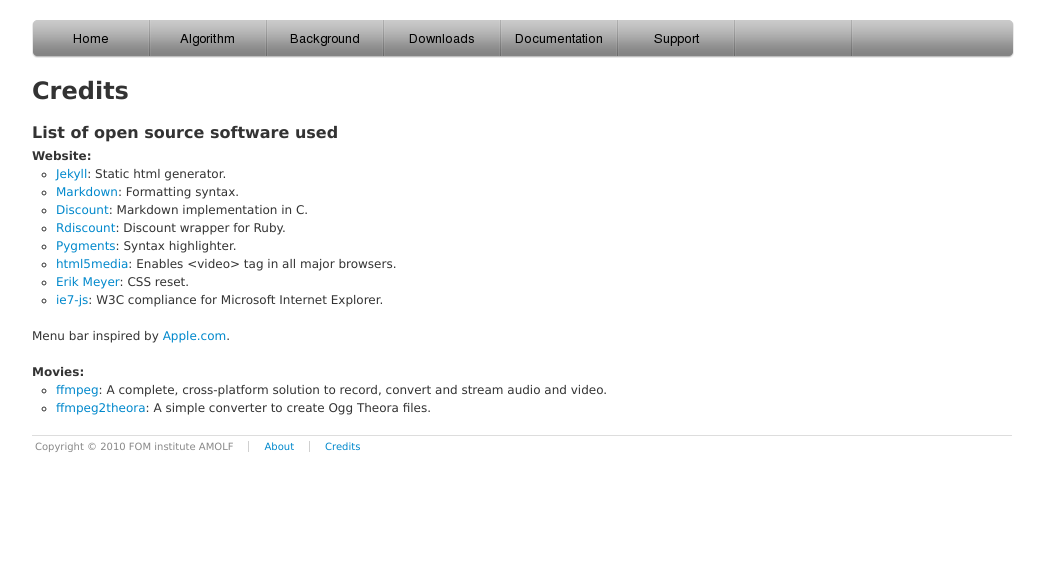
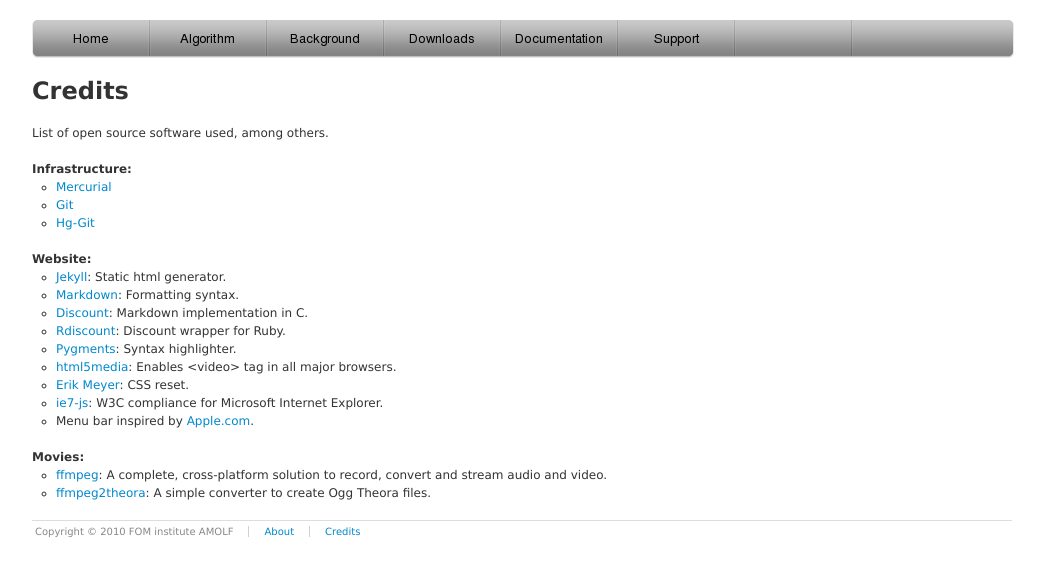
Before and after one commit to maxbetjes/maxbetjes.github.io, a Jekyll site: the page credits.html, which Jekyll copies as it is, in a window 1280 px wide. Shown: the top 576 px of the page, without its empty margins (118-1163 px from the left). Built offline with Jekyll 4.4.1, drawn with Linux system fonts in a browser that asks for light colours; Markdown is read by kramdown in place of the engine named in the settings.

Commit message:
Update credits.

```diff
--- a/credits.html
+++ b/credits.html
@@ -33,7 +33,16 @@
 
 <div id="container">
 <h1>Credits</h1>
-<h2>List of open source software used</h2>
+<p>List of open source software used, among others.</p>
+
+<h3>Infrastructure:</h3>
+
+<ul>
+<li><a href="http://mercurial.selenic.com/">Mercurial</a></li>
+<li><a href="http://git-scm.com/">Git</a></li>
+<li><a href="http://hg-git.github.com/">Hg-Git</a></li>
+</ul>
+
 
 <h3>Website:</h3>
 
@@ -48,10 +57,9 @@ syntax.</li>
 <li><a href="http://meyerweb.com/eric/tools/css/reset/index.html">Erik Meyer</a>: CSS reset.</li>
 <li><a href="http://code.google.com/p/ie7-js/">ie7-js</a>: W3C compliance for
 Microsoft Internet Explorer.</li>
+<li>Menu bar inspired by <a href="http://apple.com">Apple.com</a>.</li>
 </ul>
 
-
-<p>Menu bar inspired by <a href="http://apple.com">Apple.com</a>.</p>
 
 <h3>Movies:</h3>
 
```
Also changed, not shown: src/credits.markdown (+7 -4 lines).
